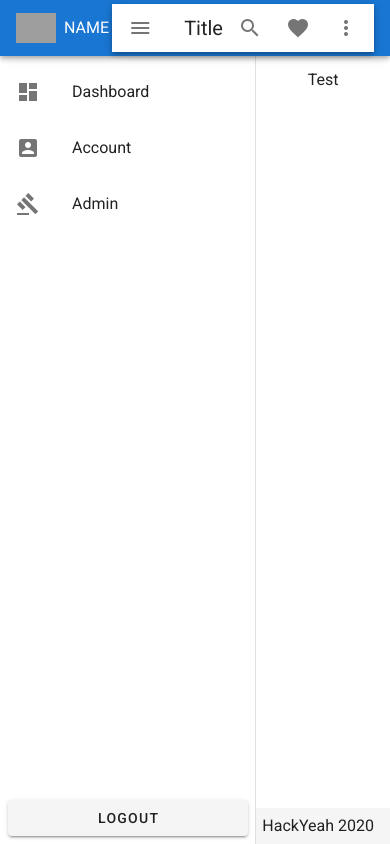
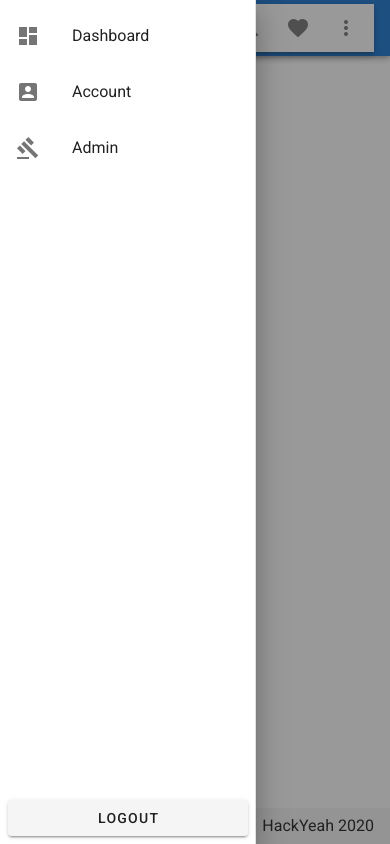
Before and after one commit to swrczk/VUE-ExpAtHome-HackYeah, a Vue app in the folder app/: page / in a window 390 px wide. Both pictures are taken after a click on the button 140 px from the left and 28 px from the top of the page. Built offline with nearby package versions, Linux system fonts and the light colour scheme; grey boxes are pictures that could not be loaded.

Commit message:
Ukrywanie paska na mobilnych.

```diff
--- a/app/src/App.vue
+++ b/app/src/App.vue
@@ -21,7 +21,7 @@
 
       <v-spacer></v-spacer>
       <v-toolbar light dense>
-        <v-app-bar-nav-icon></v-app-bar-nav-icon>
+        <v-app-bar-nav-icon @click="nav = !nav"></v-app-bar-nav-icon>
 
         <v-toolbar-title>Title</v-toolbar-title>
 
@@ -41,7 +41,8 @@
       </v-toolbar>
     </v-app-bar>
     <v-navigation-drawer
-            permanent
+            :permanent="$vuetify.breakpoint.mdAndUp"
+            v-model="nav"
             app
             clipped
     >
@@ -98,7 +99,8 @@ export default {
         { title: 'Dashboard', icon: 'dashboard' },
         { title: 'Account', icon: 'account_box' },
         { title: 'Admin', icon: 'gavel' },
-    ]
+    ],
+    nav: null,
   }),
 };
 </script>
```
